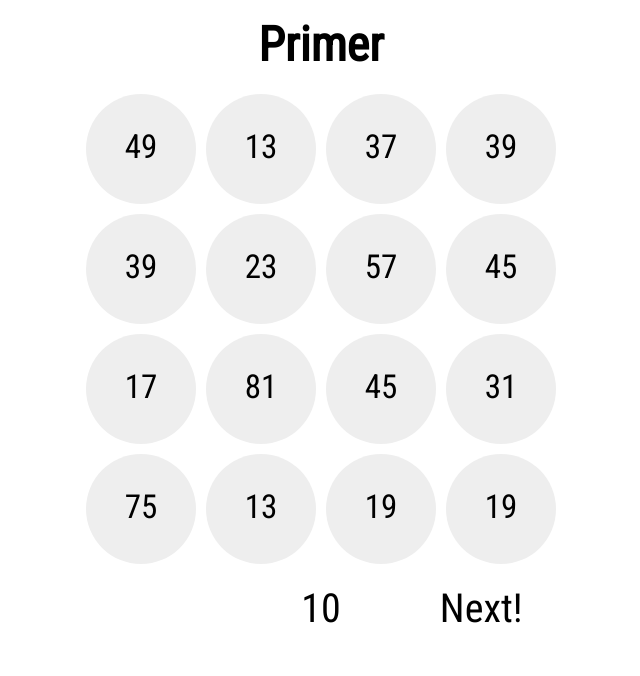
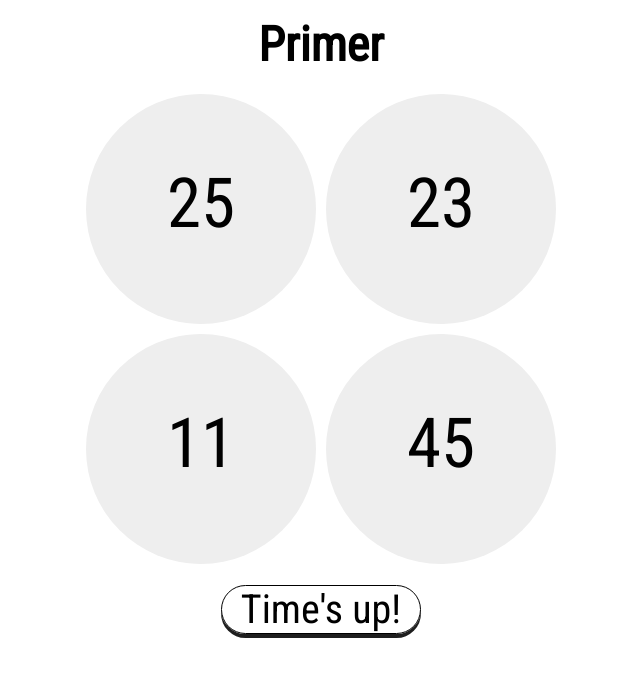
Before and after one commit to samontenegro/Primer, a plain HTML site: page index.html in a window 1280 px wide. Shown: the whole page, without its empty margins (319-959 px from the left). Drawn offline with Linux system fonts and the light colour scheme.

Commit message:
added acceptRound logic and styles

```diff
--- a/scripts.js
+++ b/scripts.js
@@ -94,7 +94,7 @@ function setNumbers () { // fills the N^2 cells with a number, so that N/2 cells
                     next_selected_cell.setAttribute('data-prime','data-prime');
                     break
                 }
-                val_2 -= 1
+                val_2 += 1
             }
         }
     }
@@ -126,25 +126,29 @@ function acceptRound () { // decides if selected cells win round
     else {return false}
 }
 
-function startTimer(time) {
+function startTimer(time) { // starts timer and ends it when time reaches 0
     timer.textContent = `${time}`;
     let timeDisplay = setInterval( function() {
-        if (time > 0) {
+        if (time > 1) {
             time -= 1;
             timer.textContent = `${time}`;
         } else {
-            timer.textContent = `${time}`;
+            timer.textContent = `${time - 1}`;
             clearInterval(timeDisplay);
+            next.textContent = "Time's up!";
+
+            timer.classList.toggle('hidden');
+            next.classList.toggle('finished');
         }
     },1000);
     return timeDisplay
 }
 
-const time = 15;
+const time = 4;
 const timer = document.querySelector("#timer");
 
-let N = 4;
-let Diff_max = 100;
+let N = 2;
+let Diff_max = 60;
 
 // Making a truly square board
 const board = document.querySelector("#board");
@@ -173,13 +177,17 @@ cells.forEach(
     }
 );
 
-next.addEventListener('click', // TO DO: Add acceptRound logic and score-keeping functionality
+next.addEventListener('click', // TO DO: Add score-keeping functionality
     function () {
-        setNumbers();
-        clearInterval(timer_id);
-        timer_id = startTimer(time);
+        if (acceptRound()) {
+            setNumbers();
+            clearInterval(timer_id);
+            timer_id = startTimer(time);
+        }
     }
 );
 
+
+// This part starts the game
 setNumbers();
 let timer_id = startTimer(time);
--- a/styles.css
+++ b/styles.css
@@ -84,6 +84,21 @@ div.cell > p {
     border-radius: 4em;
 }
 
+.hidden {
+    display: none;
+}
+
+#next-round.finished {
+    position: relative;
+    right: 0%;
+    border: solid 1px;
+    box-shadow: 0 0.5vh rgb(30,30,30);
+}
+
+#next-round.finished:active {
+    border: none;
+}
+
 
 @media screen and (orientation: landscape) {
     .container {
```
